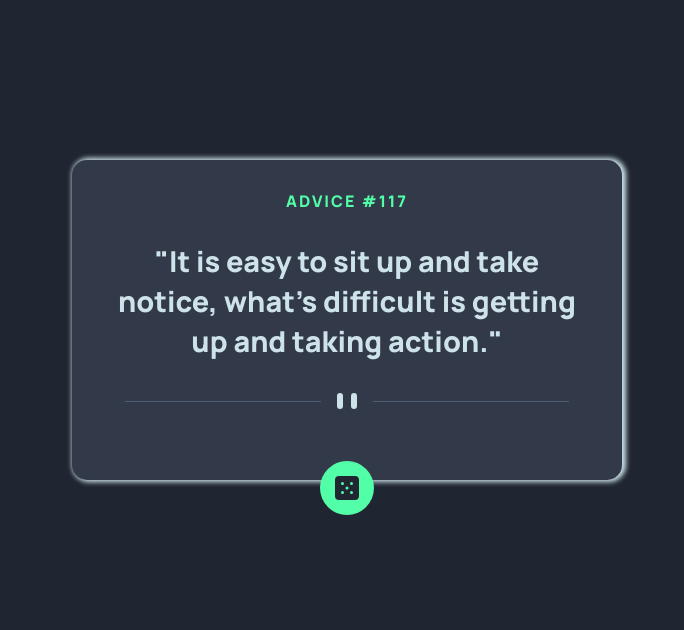
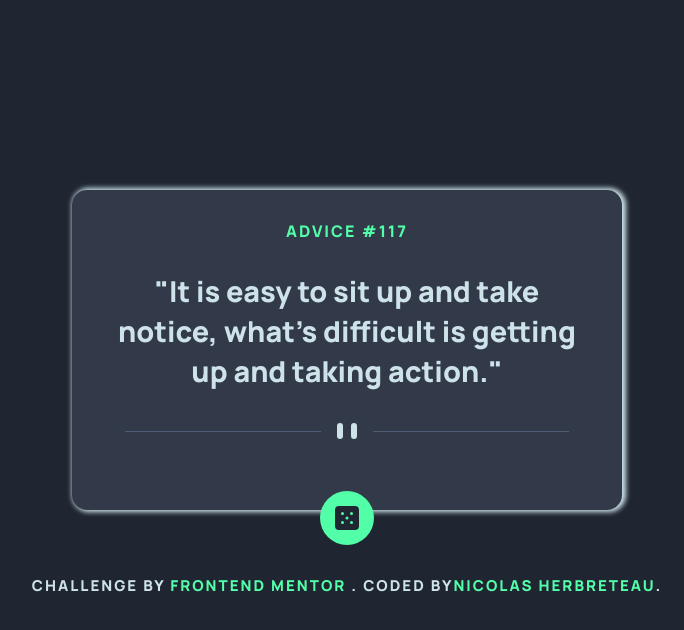
Before and after one commit to nico-dev-it/advice-generator, a React (Create React App) app: page / in a window 1280 px wide. Shown: the top 630 px of the page, without its empty margins (293-977 px from the left). Built offline with nearby package versions, Linux system fonts and the light colour scheme.

Commit message:
footer added

```diff
--- a/package.json
+++ b/package.json
@@ -8,6 +8,7 @@
     "@testing-library/user-event": "^13.5.0",
     "react": "^18.2.0",
     "react-dom": "^18.2.0",
+    "react-router-dom": "^6.9.0",
     "react-scripts": "5.0.1",
     "styled-components": "^5.3.9",
     "web-vitals": "^2.1.4"
--- a/src/App.css
+++ b/src/App.css
@@ -2,7 +2,9 @@
   text-align: center;
   font-family: 'Manrope', sans-serif;
   background-color: #1F2632FF;
-  height: 100vh;
   display: flex;
+  flex-direction: column;
   justify-content: center;
+  margin: auto;
+  align-items: center;
 }
--- a/src/App.js
+++ b/src/App.js
@@ -1,10 +1,12 @@
 import './App.css';
 import Advice from "./components/advice";
+import Footer from "./components/footer";
 
 function App() {
   return (
     <div className="App">
       <Advice />
+        <Footer />
     </div>
   );
 }
--- a/src/components/advice.js
+++ b/src/components/advice.js
@@ -1,74 +1,8 @@
 import {useState} from "react";
 import DisplayAdvice from "./displayAdvice";
 
-import styled from "styled-components";
+import {AdviceIdBlock, AdviceSlip, Button, Divider, DividerMobile, StyledCard} from "../style";
 
-const StyledCard = styled.div`
-    width: 550px;
-    height: 320px;
-    background-color: #323A49FF;
-    position: relative;
-    top: 20%;
-    border-radius: 15px;
-    display: flex;
-    flex-direction: column;
-    justify-content: space-evenly;
-    align-items: center;
-    box-shadow: rgb(206 227 233) 2px 0px 5px 2px;
-    @media (max-width: 670px) {
-    width: 370px;
-    height: 350px;
-  }
-    `
-const AdviceIdBlock = styled.div`
-    color: #52FFA8FF;
-    font-weight: bold;
-    text-transform: uppercase;
-    letter-spacing: 2px;
-    position: absolute;
-    top: 30px;
-    width: 550px;
-    @media (max-width: 670px) {
-    width: 370px;
-  }
-`
-
-const AdviceSlip = styled.div`
-    color: #CEE3E9FF;
-    font-size: 1.8rem;
-    font-weight: bold;
-    margin: 30px 20px 10px;
-    padding: 15px;
-`
-
-const Divider = styled.div `
-    position: relative;
-    bottom: 30px;
-    @media (max-width: 670px) {
-    display: none;
-    }
-`
-
-const DividerMobile = styled.div `
-    display: none;
-    @media (max-width: 670px) {
-    display: flex;
-    position: relative;
-    top: -20px;
-    }
-`
-const Button = styled.div`
-    position: absolute;
-    bottom: -35px;
-    border-radius: 100%;
-    padding: 15px 15px 10px;
-    background-color: #52FFA8FF;
-    &:hover {
-    cursor: pointer;
-    box-shadow: rgba(82, 265, 168, 1) 0px 5px 30px;
-    transition: 0.5s;
-    }
-`
 
 const Advice = () => {
     const [advice, setAdvice] = useState([])
@@ -113,7 +47,15 @@ const Advice = () => {
                 </svg>
             </Divider>
             <DividerMobile>
-                <svg width="295" height="16" xmlns="http://www.w3.org/2000/svg"><g fill="none" fill-rule="evenodd"><path fill="#4F5D74" d="M0 8h122v1H0zM173 8h122v1H173z"/><g transform="translate(138)" fill="#CEE3E9"><rect width="6" height="16" rx="3"/><rect x="14" width="6" height="16" rx="3"/></g></g></svg>
+                <svg width="295" height="16" xmlns="http://www.w3.org/2000/svg">
+                    <g fill="none" fill-rule="evenodd">
+                        <path fill="#4F5D74" d="M0 8h122v1H0zM173 8h122v1H173z"/>
+                        <g transform="translate(138)" fill="#CEE3E9">
+                            <rect width="6" height="16" rx="3"/>
+                            <rect x="14" width="6" height="16" rx="3"/>
+                        </g>
+                    </g>
+                </svg>
             </DividerMobile>
             <Button>
                 <div>
--- a/src/components/displayAdvice.js
+++ b/src/components/displayAdvice.js
@@ -1,22 +1,7 @@
-import styled from "styled-components";
+import {AdviceSlip, AdviceIdBlock} from "../style";
 
 const DisplayAdvice = (props) => {
-    const AdviceIdBlock = styled.div`
-     color: #52FFA8FF;
-    font-weight: bold;
-    text-transform: uppercase;
-    letter-spacing: 2px;
-    position: absolute;
-    top: 30px;
-    width: 550px;
-`
-    const AdviceSlip = styled.div`
-    color: #CEE3E9FF;
-    font-size: 1.8rem;
-    font-weight: bold;
-    margin: 30px 20px 10px;
-    padding: 15px;
-`
+
     console.log(props)
     return (
         <div>
--- /dev/null
+++ b/src/components/footer.js
@@ -0,0 +1,10 @@
+import {FooterContainer, Link} from "../style";
+const Footer = () => {
+    return (
+        <FooterContainer>
+           <p>Challenge by <Link><a  href="https://www.frontendmentor.io?ref=challenge">Frontend Mentor </a></Link>. Coded by<Link><a href="https://nicolas-herbreteau.com">Nicolas Herbreteau</a></Link>.</p>
+        </FooterContainer>
+    )
+}
+
+export default Footer
--- /dev/null
+++ b/src/style.js
@@ -0,0 +1,82 @@
+import styled from "styled-components";
+
+export const StyledCard = styled.div`
+    width: 550px;
+    height: 320px;
+    background-color: #323A49FF;
+    position: relative;
+    border-radius: 15px;
+    display: flex;
+    flex-direction: column;
+    justify-content: space-evenly;
+    align-items: center;
+    box-shadow: rgb(206 227 233) 2px 0px 5px 2px;
+    @media (max-width: 670px) {
+    width: 370px;
+    height: 350px;
+    margin: inherit;
+  }
+    `
+export const AdviceIdBlock = styled.div`
+    color: #52FFA8FF;
+    font-weight: bold;
+    text-transform: uppercase;
+    letter-spacing: 2px;
+    position: absolute;
+    top: 30px;
+    width: 550px;
+    @media (max-width: 670px) {
+    width: 370px;
+  }
+`
+
+export const AdviceSlip = styled.div`
+    color: #CEE3E9FF;
+    font-size: 1.8rem;
+    font-weight: bold;
+    margin: 30px 20px 10px;
+    padding: 15px;
+`
+
+export const Divider = styled.div`
+    position: relative;
+    bottom: 30px;
+    @media (max-width: 670px) {
+    display: none;
+    }
+`
+
+export const DividerMobile = styled.div`
+    display: none;
+    @media (max-width: 670px) {
+    display: flex;
+    position: relative;
+    top: -20px;
+    }
+`
+export const Button = styled.div`
+    position: absolute;
+    bottom: -35px;
+    border-radius: 100%;
+    padding: 15px 15px 10px;
+    background-color: #52FFA8FF;
+    &:hover {
+    cursor: pointer;
+    box-shadow: rgba(82, 265, 168, 1) 0px 5px 30px;
+    transition: 0.5s;
+    }
+`
+export const FooterContainer = styled.div`
+    color: #CEE3E9FF;
+    margin-top: 50px;
+    text-transform: uppercase;
+    letter-spacing: 2px;
+    font-size: 15px;
+`
+
+export const Link = styled.a`
+& > a {
+    text-decoration: none;
+    color: #52FFA8FF;
+    }
+`
```
Also changed, not shown: 1 other file (tests, documents, lock files or other folders). Lines whose indentation alone changed are shown as unchanged.
